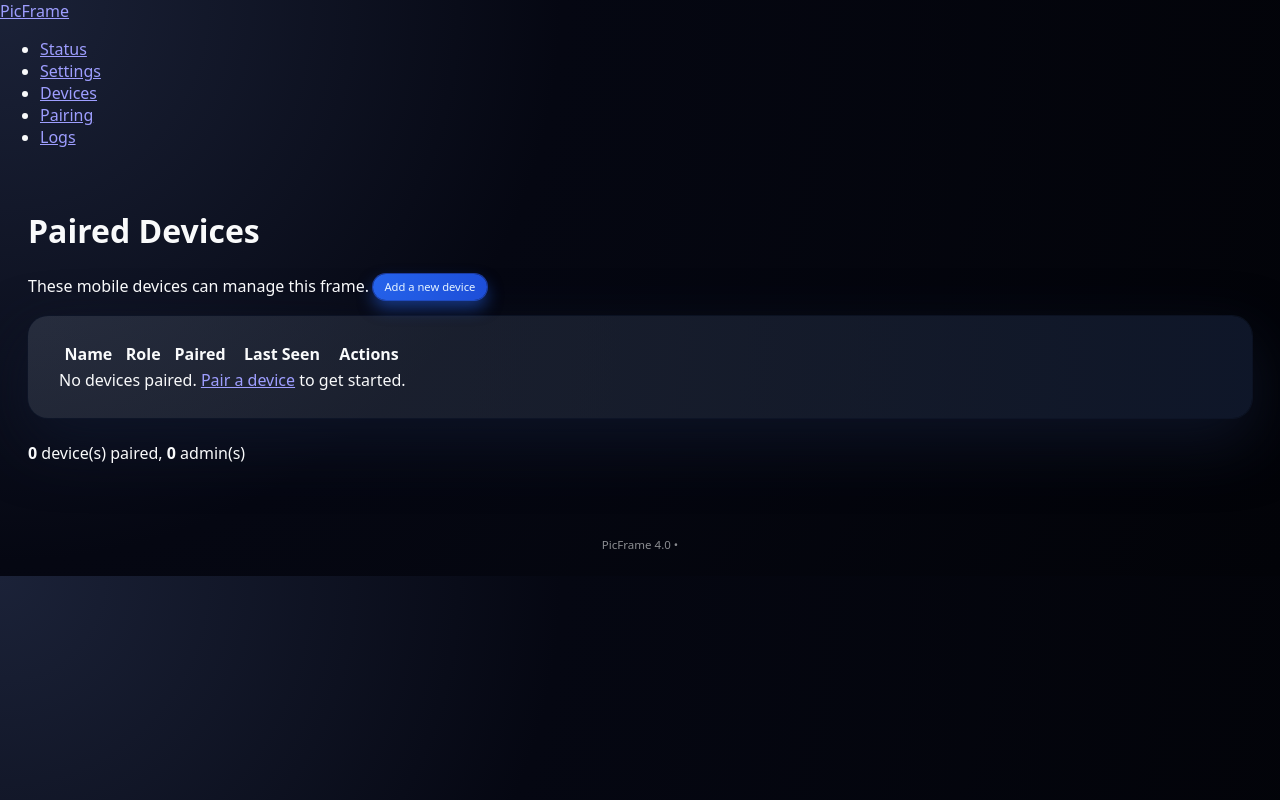
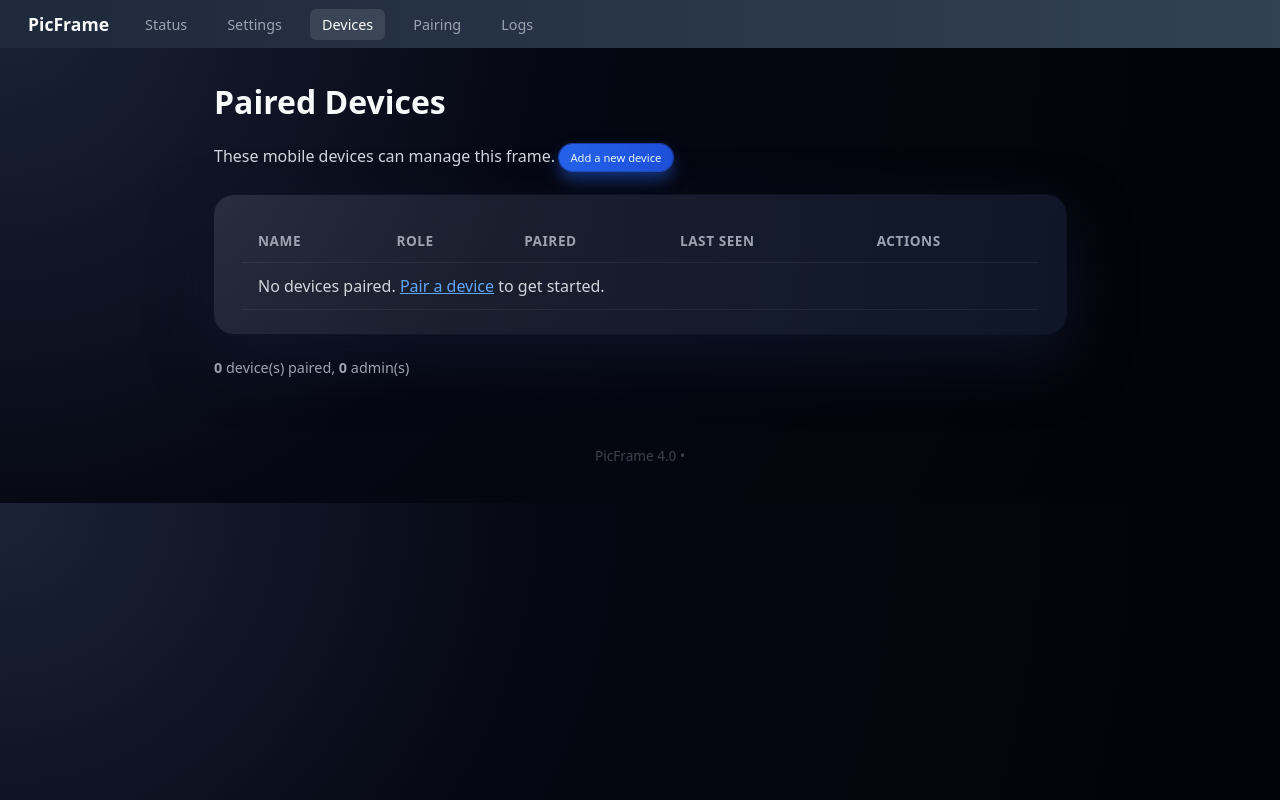
Before and after one commit to watmatt00/picframe_4.0, a FastAPI app: page /devices in a window 1280 px wide. Run offline with FastAPI, Linux system fonts and the light colour scheme.

Commit message:
Fix pairing and devices pages breaking dashboard layout
Pairing QR code now loads inline in Settings tab via AJAX instead of
navigating to /pairing (which used base.html with unstyled nav).
Added CSS for base.html sub-pages (devices, logs) so they match the
dashboard's dark theme when navigated to directly.

Co-Authored-By: Claude Opus 4.6 <noreply@anthropic.com>

```diff
--- a/src/dashboard/routes.py
+++ b/src/dashboard/routes.py
@@ -121,6 +121,7 @@ async def dashboard_home(request: Request):
         "rotation_interval": rotation_interval,
         "sync_interval": settings.sync.interval,
         "log_level": pf_log_level,
+        "funnel_url": settings.frame.funnel_url or "",
     }
     return templates.TemplateResponse("dashboard.html", context)
 
--- a/src/dashboard/static/css/dashboard.css
+++ b/src/dashboard/static/css/dashboard.css
@@ -713,3 +713,120 @@ footer {
         justify-content: space-between;
     }
 }
+
+/* Sub-page navigation (base.html) */
+.navbar {
+    padding: 0.75rem 1.75rem;
+    background: linear-gradient(90deg, #1e293b, #334155);
+    display: flex;
+    align-items: center;
+    gap: 1.5rem;
+}
+.nav-brand a {
+    color: #f9fafb;
+    text-decoration: none;
+    font-weight: 700;
+    font-size: 1.1rem;
+}
+.nav-links {
+    list-style: none;
+    margin: 0;
+    padding: 0;
+    display: flex;
+    gap: 1rem;
+}
+.nav-links a {
+    color: #9ca3af;
+    text-decoration: none;
+    padding: 0.35rem 0.75rem;
+    border-radius: 6px;
+    font-size: 0.9rem;
+    transition: color 0.2s, background 0.2s;
+}
+.nav-links a:hover,
+.nav-links a.active {
+    color: #f9fafb;
+    background: rgba(255,255,255,0.1);
+}
+.container {
+    max-width: 900px;
+    margin: 2rem auto;
+    padding: 0 1.5rem;
+}
+.footer {
+    text-align: center;
+    padding: 1.5rem;
+    color: #6b7280;
+    font-size: 0.85rem;
+}
+
+/* Sub-page content elements */
+.description {
+    color: #d1d5db;
+    margin-bottom: 1.5rem;
+}
+.alert {
+    padding: 0.75rem 1rem;
+    border-radius: 8px;
+    margin-bottom: 1rem;
+    font-size: 0.9rem;
+}
+.alert-error {
+    background: rgba(239, 68, 68, 0.15);
+    border: 1px solid rgba(239, 68, 68, 0.3);
+    color: #fca5a5;
+}
+.alert-success {
+    background: rgba(16, 185, 129, 0.15);
+    border: 1px solid rgba(16, 185, 129, 0.3);
+    color: #6ee7b7;
+}
+.device-table {
+    width: 100%;
+    border-collapse: collapse;
+}
+.device-table th,
+.device-table td {
+    padding: 0.75rem 1rem;
+    text-align: left;
+    border-bottom: 1px solid rgba(255,255,255,0.06);
+}
+.device-table th {
+    color: #9ca3af;
+    font-weight: 600;
+    font-size: 0.85rem;
+    text-transform: uppercase;
+    letter-spacing: 0.04em;
+}
+.device-table td {
+    color: #d1d5db;
+}
+.empty-message {
+    color: #6b7280;
+    text-align: center;
+    padding: 2rem 1rem;
+}
+.empty-message a {
+    color: #60a5fa;
+}
+.badge {
+    display: inline-block;
+    padding: 0.2rem 0.6rem;
+    border-radius: 999px;
+    font-size: 0.75rem;
+    font-weight: 600;
+    text-transform: uppercase;
+}
+.badge-admin {
+    background: rgba(139, 92, 246, 0.2);
+    color: #c4b5fd;
+}
+.badge-user {
+    background: rgba(59, 130, 246, 0.2);
+    color: #93c5fd;
+}
+p.info {
+    color: #9ca3af;
+    margin-top: 1rem;
+    font-size: 0.9rem;
+}
```
Also changed, not shown: src/dashboard/static/js/dashboard.js (+44 -0 lines), src/dashboard/templates/dashboard.html (+18 -3 lines).
